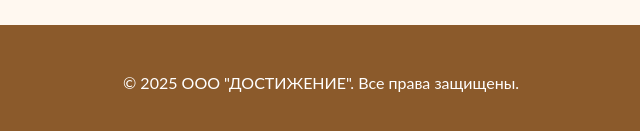
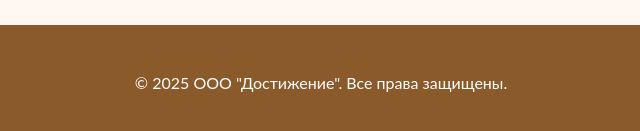
Before and after one commit to flwslss/site, a plain HTML site: page services.html in a window 1280 px wide. Shown: the part 1075-1206 px from the top of the page, 319-959 px from the left. Drawn offline with Linux system fonts and the light colour scheme.

Commit message:
Update services.html

```diff
--- a/services.html
+++ b/services.html
@@ -3,8 +3,9 @@
 <head>
     <meta charset="UTF-8">
     <meta name="viewport" content="width=device-width, initial-scale=1.0">
-    <title>Услуги - ООО "ДОСТИЖЕНИЕ"</title>
+    <title>Услуги - ООО "Достижение"</title>
     <link rel="stylesheet" href="styles.css">
+    <link rel="icon" href="icon.png" type="image/png">
     <style>
         /* Стили для блоков услуг */
         .services-grid {
@@ -137,7 +138,7 @@
 
     <footer>
         <div class="container">
-            <p>© 2025 ООО "ДОСТИЖЕНИЕ". Все права защищены.</p>
+            <p>© 2025 ООО "Достижение". Все права защищены.</p>
         </div>
     </footer>
 </body>
```
